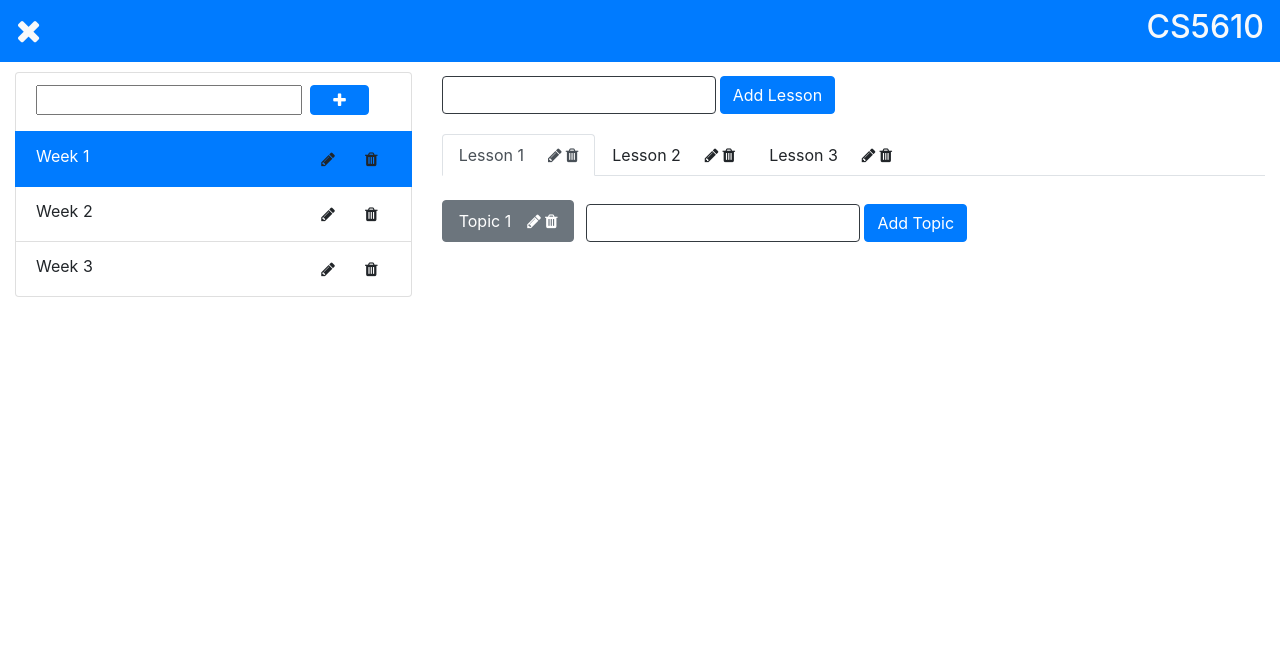
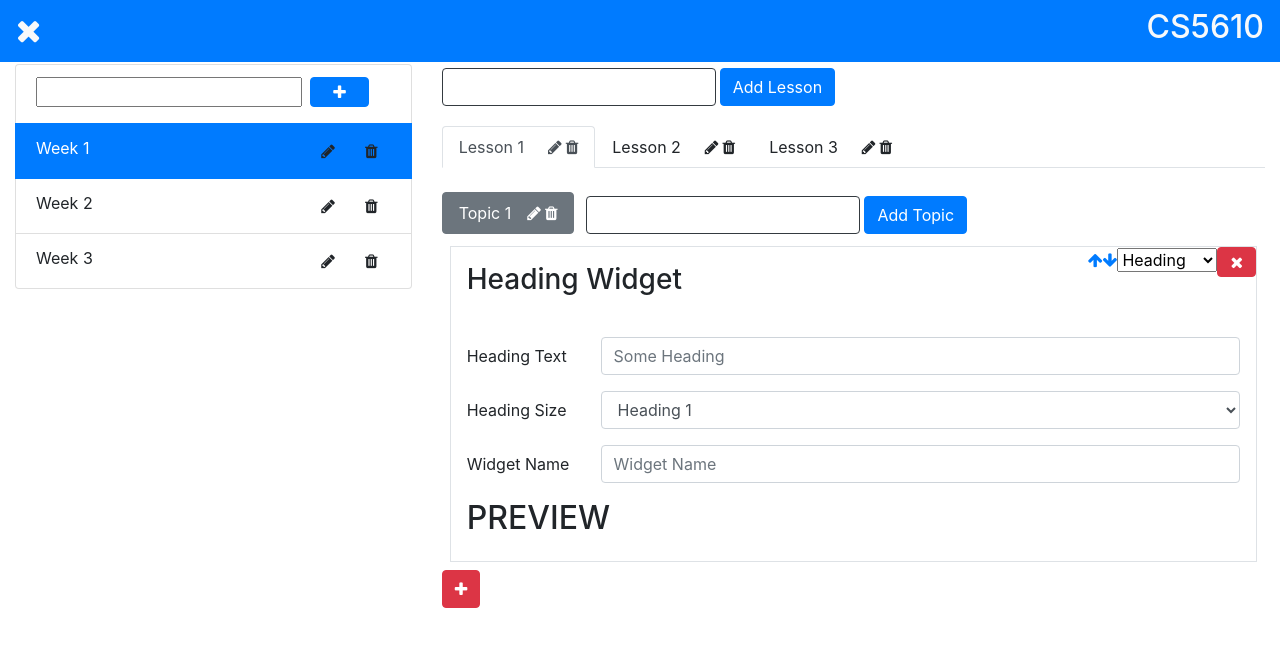
Before and after one commit to sougatadafader/whiteboard-fall-2018-sougata-dafader, a React (Create React App) app: page /course/234/edit in a window 1280 px wide. Shown: the top 646 px of the page. Built offline with nearby package versions, Linux system fonts and the light colour scheme.

Commit message:
added widget and fixed bugs

```diff
--- a/src/components/CourseAdd.js
+++ b/src/components/CourseAdd.js
@@ -17,7 +17,7 @@ export default class CourseAdd extends Component {
             <div className="row">
                 <input
                     onChange={this.updateForm}
-                    className="form-control col-md-10 col-sm-6"/>
+                    className="form-control col-md-10 col-sm-6 col-9 mt-1"/>
                 <button
                     onClick={() => this.props.addCourse({
                         id: (new Date()).getTime() + '',
@@ -35,7 +35,7 @@ export default class CourseAdd extends Component {
                                         ]
                                     }]}]
                     })}
-                    className="btn btn-primary fa-2x fa fa-plus col-md-2 col-sm-3"></button>
+                    className="btn btn-primary fa-2x fa fa-plus col-md-2 col-sm-3 col-3"></button>
             </div>
         )
     }
--- a/src/components/CourseCard.js
+++ b/src/components/CourseCard.js
@@ -2,12 +2,15 @@ import React from 'react'
 import {Link} from 'react-router-dom'
 
 const CourseCard = ({course, deleteCourse}) =>
-   <div className="card card col-md-4 col-lg-2 col-sm-2">
+   <div className=" card col-md-4 col-lg-2 col-sm-12">
        <img className="card-img-top" src="https://picsum.photos/300/200"/>
        <div className="card-body">
-           <Link to={`/course/${course.id}/edit`}><h5>{course.title}</h5></Link>
+           <Link to={`/course/${course.id}/edit`}><h6>{course.title}</h6></Link>
            <p className="card-text">Course Description.</p>
-           <a onClick={() => deleteCourse(course)} className="btn text-primary fa fa-2x fa-trash"></a>
+           <div className="row">
+               <Link to={`/course/${course.id}/edit`}><a className="btn fa fa-2x fa-pencil pull-right"></a></Link>
+               <a onClick={() => deleteCourse(course)} className="btn text-danger fa fa-2x fa-trash pull-right"></a>
+           </div>
        </div>
    </div>
 
--- a/src/components/NavigationDefault.js
+++ b/src/components/NavigationDefault.js
@@ -6,7 +6,7 @@ import CourseAdd from "./CourseAdd";
 const NavigationDefault = ({addCourse}) =>
     <nav className="navbar navbar-dark fixed-top bg-primary">
                     <div className="container-fluid">
-                        <div className="col-md-2 col-sm-3">
+                        <div className="col-md-2 col-sm-3 col-3">
                             <button className="navbar-toggler " type="button" data-toggle="collapse"
                                       data-target="#navbarToggleExternalContent"
                                     aria-controls="navbarToggleExternalContent" aria-expanded="false"
@@ -18,7 +18,7 @@ const NavigationDefault = ({addCourse}) =>
                             <label className="navbar-brand">Course Manager</label>
                         </div>
 
-                        <div className="col-md-6 col-sm-9">
+                        <div className="col-md-6 col-sm-9 col-9">
                             <CourseAdd addCourse={addCourse}/>
                         </div>
                     </div>
--- a/src/components/TopicPill.js
+++ b/src/components/TopicPill.js
@@ -4,6 +4,7 @@ const TopicPill = ({topic, selected,deleteTopic,editTopic}) =>
     <li className="nav-item mr-2">
         <a className="nav-link btn btn-secondary" href="#">{topic.title}<span className="fa fa-pencil ml-3" onClick={() => editTopic(topic)}></span>
             <span className="fa fa-trash ml-1" onClick={() => deleteTopic(topic)}></span></a>
+
     </li>
 
 export default TopicPill
--- a/src/components/TopicPills.js
+++ b/src/components/TopicPills.js
@@ -1,5 +1,6 @@
 import React from 'react'
 import TopicPill from "./TopicPill";
+import WidgetList from "./WidgetList";
 
 const TopicPills = ({topics, selectTopic, selectedTopic,deleteTopic,editTopic,addTopic}) =>
     <div className="topics mt-4">
@@ -20,6 +21,7 @@ const TopicPills = ({topics, selectTopic, selectedTopic,deleteTopic,editTopic,ad
             <button className="btn btn-primary" id="topic-add-btn" onClick={() => addTopic()}>Add Topic</button>
         </li>
         </ul>
+        <WidgetList/>
     </div>
 
 export default TopicPills
--- /dev/null
+++ b/src/components/WidgetList.js
@@ -0,0 +1,72 @@
+import React from 'react'
+import styles from './WidgetList.style.css';
+const WidgetList = () =>
+    <div className="topic-widgets" id="topic-widgets">
+        <div className="styles.widget-container">
+            <div className="styles.widgets">
+                <div className="new-widget border m-2">
+                    <div className="widget-heading">
+                        <h3 id="widg-heading-554e8c72-a2c3-33d9-ae7a-5de166afb409">Heading Widget</h3>
+
+                        <div className="widget-changer">
+                            <a href="#"><i className="fa fa-arrow-up"></i></a>
+                            <a href="#"><i className="fa fa-arrow-down"></i></a>
+                            <select id="change-widget-554e8c72-a2c3-33d9-ae7a-5de166afb409">
+                                <option value="heading" data-head="Heading Widget">Heading</option>
+                                <option value="paragraph" data-head="Paragraph Widget">Paragraph</option>
+                                <option value="list" data-head="List Widget">List</option>
+                                <option value="image" data-head="Image Widget">Image</option>
+                                <option value="link" data-head="Link Widget">Link</option>
+                            </select>
+                            <button className="btn btn-danger fa fa-times">
+                            </button>
+                        </div>
+                    </div>
+
+
+                    <div className="widgu p-3" id="heading-554e8c72-a2c3-33d9-ae7a-5de166afb409">
+                        <div className="form-group row">
+                            <label htmlFor="text-554e8c72-a2c3-33d9-ae7a-5de166afb409"
+                                   className="col-sm-2 col-form-label">
+                                Heading Text</label>
+                            <div className="col-sm-10">
+                                <input className="form-control" id="text-554e8c72-a2c3-33d9-ae7a-5de166afb409"
+                                       placeholder="Some Heading" required=""
+                                       data-preview="hprev-554e8c72-a2c3-33d9-ae7a-5de166afb409"/>
+                            </div>
+                        </div>
+                        <div className="form-group row">
+                            <label htmlFor="hprev-554e8c72-a2c3-33d9-ae7a-5de166afb409"
+                                   className="col-sm-2 col-form-label">
+                                Heading Size</label>
+                            <div className="col-sm-10">
+                                <select className="form-control" required=""
+                                        data-preview="hprev-554e8c72-a2c3-33d9-ae7a-5de166afb409"
+                                        id="size-554e8c72-a2c3-33d9-ae7a-5de166afb409">
+                                    <option value="h1">Heading 1</option>
+                                    <option value="h2">Heading 2</option>
+                                    <option value="h3">Heading 3</option>
+                                    <option value="h4">Heading 4</option>
+                                    <option value="h5">Heading 5</option>
+                                    <option value="h6">Heading 6</option>
+                                </select>
+                            </div>
+                        </div>
+                        <div className="form-group row">
+                            <label htmlFor="username" className="col-sm-2 col-form-label">
+                                Widget Name</label>
+                            <div className="col-sm-10">
+                                <input className="form-control" placeholder="Widget Name" required=""/>
+                            </div>
+                        </div>
+                        <h2>PREVIEW</h2>
+                        <div className="heading-preview"></div>
+                    </div>
+
+                </div>
+            </div>
+            <button className="btn btn-danger" id="add-widget"><i className="fa fa-plus"></i></button>
+        </div>
+    </div>
+
+export default WidgetList
--- /dev/null
+++ b/src/components/WidgetList.style.css
@@ -0,0 +1,31 @@
+.widget-container
+{
+    min-height:450px;
+    position:relative;
+}
+.widget-container button
+{
+    position:absolute;
+    right:0px;
+    bottom:0px;
+}
+.widget-heading
+{
+    padding:1rem;
+    position:relative;
+
+}
+.widget-changer
+{
+    position:absolute;
+    top:0px;
+    right:0px;
+}
+.widget-changer select
+{
+    width:100px;
+}
+.widget-changer button
+{
+    position:relative;
+}
--- a/src/components/CourseEditor.js
+++ b/src/containers/CourseEditor.js
@@ -1,9 +1,9 @@
 import React, {Component} from 'react'
-import ModuleList from "./ModuleList";
+import ModuleList from "../components/ModuleList";
 import {Route} from 'react-router-dom'
-import LessonTabs from "./LessonTabs";
+import LessonTabs from "../components/LessonTabs";
 import {Link} from 'react-router-dom'
-import TopicPills from "./TopicPills";
+import TopicPills from "../components/TopicPills";
 
 export default class CourseEditor extends Component {
     constructor(props) {
@@ -61,7 +61,12 @@ export default class CourseEditor extends Component {
             }
         }
         if(!isLessonEdit) {
-            let lessonObj = {title: lessonName}
+            let lessonObj = {title: lessonName,
+                topics:[
+                    {
+                        title:'New Topic'
+                    }
+                ]}
             course.modules[ptr].lessons.push(lessonObj)
         }
         else
@@ -115,7 +120,12 @@ export default class CourseEditor extends Component {
             title:moduleName,
             lessons:[
                 {
-                    title:'New Lesson'
+                    title:'New Lesson',
+                    topics:[
+                        {
+                            title:'New Topic'
+                        }
+                    ]
                 }
             ]
         }
--- a/src/containers/WhiteBoard.js
+++ b/src/containers/WhiteBoard.js
@@ -4,7 +4,7 @@ import CourseGrid from "./CourseGrid";
 import CourseTable from "./CourseTable";
 import {BrowserRouter as Router, Link, Route} from 'react-router-dom'
 import CourseService from "../services/CourseService";
-import CourseEditor from "../components/CourseEditor";
+import CourseEditor from "./CourseEditor";
 import CourseAdd from "../components/CourseAdd";
 import NavigationDefault from "../components/NavigationDefault";
 import NavigationTable from "../components/NavigationTable";
@@ -47,7 +47,7 @@ export default class WhiteBoard extends Component {
             <div>
 
                 <Router>
-                    <div className="mt-5 pt-4">
+                    <div className="mt-5 pt-3">
                         <Route path="/course/table"
                                render={() =>
                                     <div>
```
